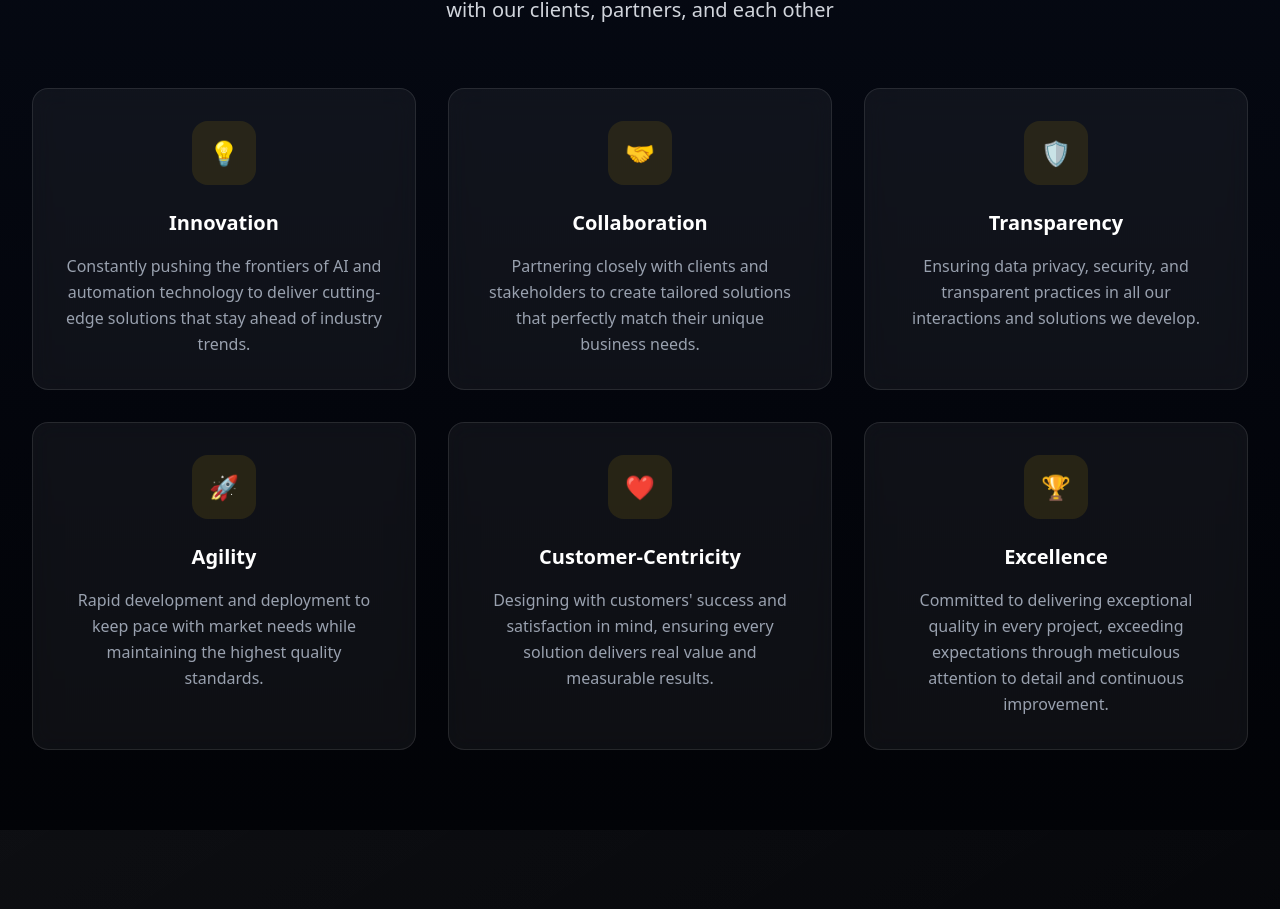
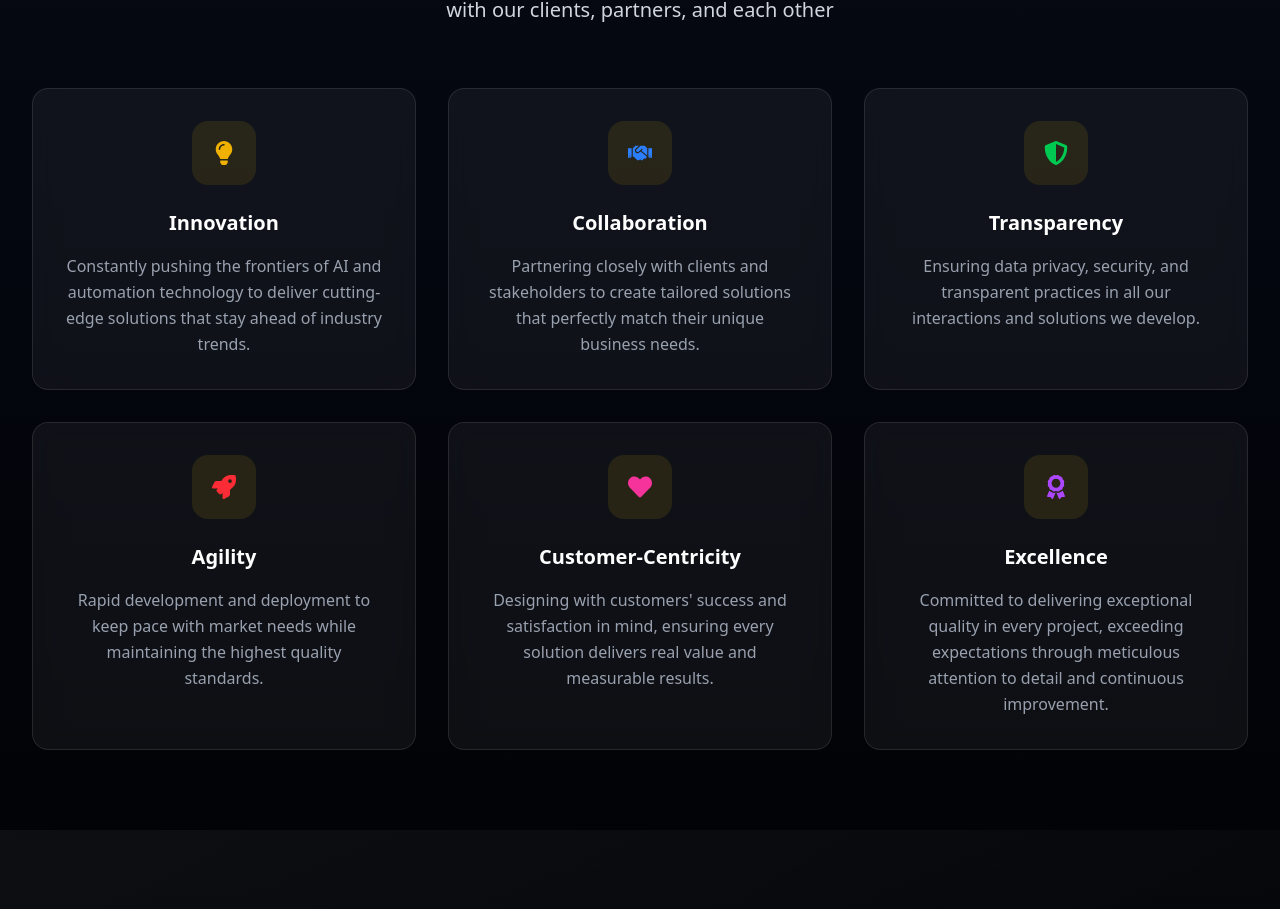
Before and after one commit to Nikhil-Yadav15/AutomateAce, a Next.js app: page /about in a window 1280 px wide. Shown: the part 1489-2398 px from the top of the page. Built offline with nearby package versions, Linux system fonts and the light colour scheme.

Commit message:
update logos

```diff
--- a/app/about/page.js
+++ b/app/about/page.js
@@ -1,10 +1,10 @@
 'use client';
 
 import { useState, useEffect } from 'react';
-import Link from 'next/link';
 import { motion } from 'framer-motion';
-import Image from 'next/image';
 import {ParticleBackground}  from '@/components/ui/partcle-effect';
+import { FaLightbulb, FaHandshake, FaShieldAlt, FaRocket, FaHeart, FaAward } from 'react-icons/fa';
+
 
 export default function AboutPage() {
   const [isModalOpen, setIsModalOpen] = useState(false);
@@ -144,32 +144,32 @@ export default function AboutPage() {
 
   const coreValues = [
     {
-      icon: "💡",
+      icon: <FaLightbulb className="w-6 h-6 text-yellow-500" />,
       title: "Innovation",
       description: "Constantly pushing the frontiers of AI and automation technology to deliver cutting-edge solutions that stay ahead of industry trends."
     },
     {
-      icon: "🤝",
+      icon: <FaHandshake className="w-6 h-6 text-blue-500" />,
       title: "Collaboration",
       description: "Partnering closely with clients and stakeholders to create tailored solutions that perfectly match their unique business needs."
     },
     {
-      icon: "🛡️",
+      icon: <FaShieldAlt className="w-6 h-6 text-green-500" />,
       title: "Transparency",
       description: "Ensuring data privacy, security, and transparent practices in all our interactions and solutions we develop."
     },
     {
-      icon: "🚀",
+      icon: <FaRocket className="w-6 h-6 text-red-500" />,
       title: "Agility",
       description: "Rapid development and deployment to keep pace with market needs while maintaining the highest quality standards."
     },
     {
-      icon: "❤️",
+      icon: <FaHeart className="w-6 h-6 text-pink-500" />,
       title: "Customer-Centricity",
       description: "Designing with customers' success and satisfaction in mind, ensuring every solution delivers real value and measurable results."
     },
     {
-      icon: "🏆",
+      icon: <FaAward className="w-6 h-6 text-purple-500" />,
       title: "Excellence",
       description: "Committed to delivering exceptional quality in every project, exceeding expectations through meticulous attention to detail and continuous improvement."
     }
```
